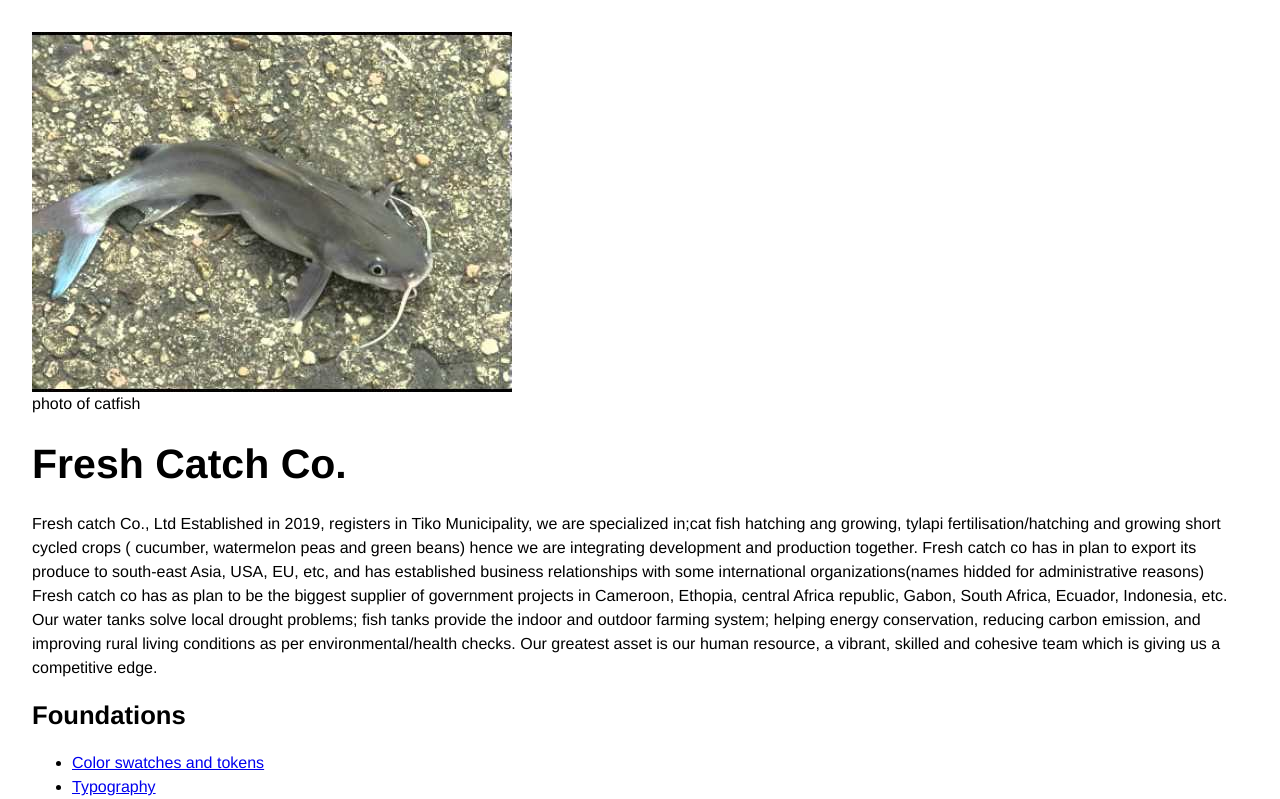
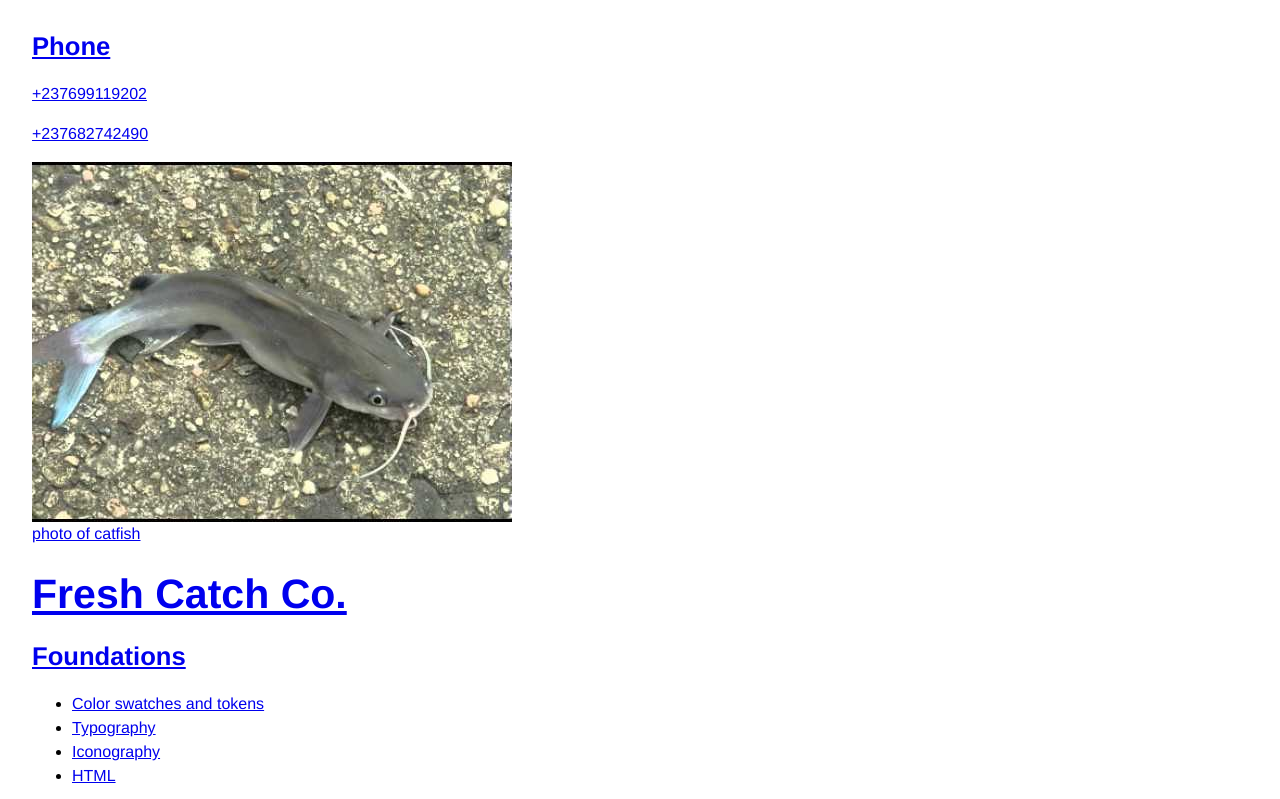
Before and after one commit to njnih/web-workshop, a plain HTML site: page index.html in a window 1280 px wide. Shown: the top 799 px of the page. Drawn offline with Linux system fonts and the light colour scheme.

Commit message:
Update index.html

```diff
--- a/index.html
+++ b/index.html
@@ -10,30 +10,31 @@
   </head>
 
   <body>
+    <head>
+
+    </head>
+
+    <main>
+
+    </main>
+
+    <aside>
+
+    </aside>
+
+    <footer>
+    <a href="googlemap lookup: https://goo.gl/maps/SVn8GEACejmNQzQR7"/a>
+      <h2>Phone</h2>
+      <p>+237699119202</p>
+      <p>+237682742490</p>
+    </footer>
+
     <figure>
       <img src="img/catfish.jpg" alt="catfish">
       <figcaption> photo of catfish</figcaption>
     </figure>
     <header>
       <h1>Fresh Catch Co.</h1>
-      <p> Fresh catch Co., Ltd Established in 2019, registers in Tiko Municipality, we are specialized in;cat fish hatching ang
-
-growing, tylapi fertilisation/hatching and growing short cycled crops ( cucumber, watermelon peas and green beans) hence we
-
-are integrating development and production together.
-Fresh catch co has in plan to export its produce to south-east Asia, USA, EU, etc, and has established business
-
-relationships with some international organizations(names hidded for administrative reasons)
-
-Fresh catch co has as plan to be the biggest supplier of government projects in Cameroon, Ethopia, central Africa republic,
-
-Gabon, South Africa, Ecuador, Indonesia, etc. Our water tanks solve local drought problems; fish tanks provide the indoor
-
-and outdoor farming system; helping energy conservation, reducing carbon emission, and improving rural living conditions as
-
-per environmental/health checks.
-
-Our greatest asset is our human resource, a vibrant, skilled and cohesive team which is giving us a competitive edge.
       </p>
 
     </header>
```
